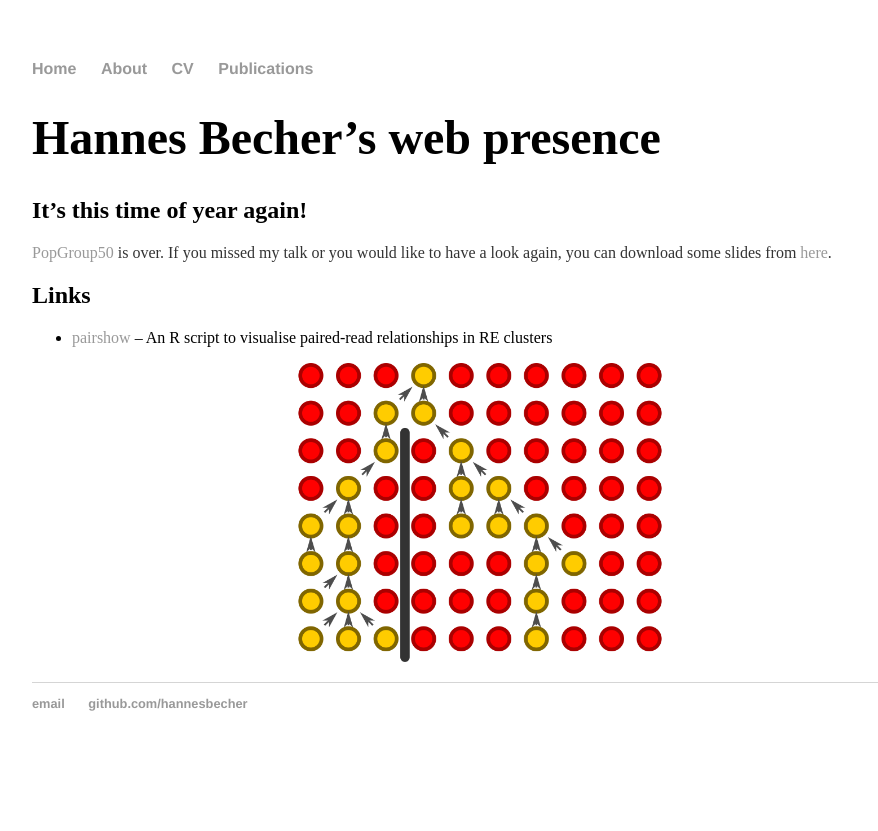
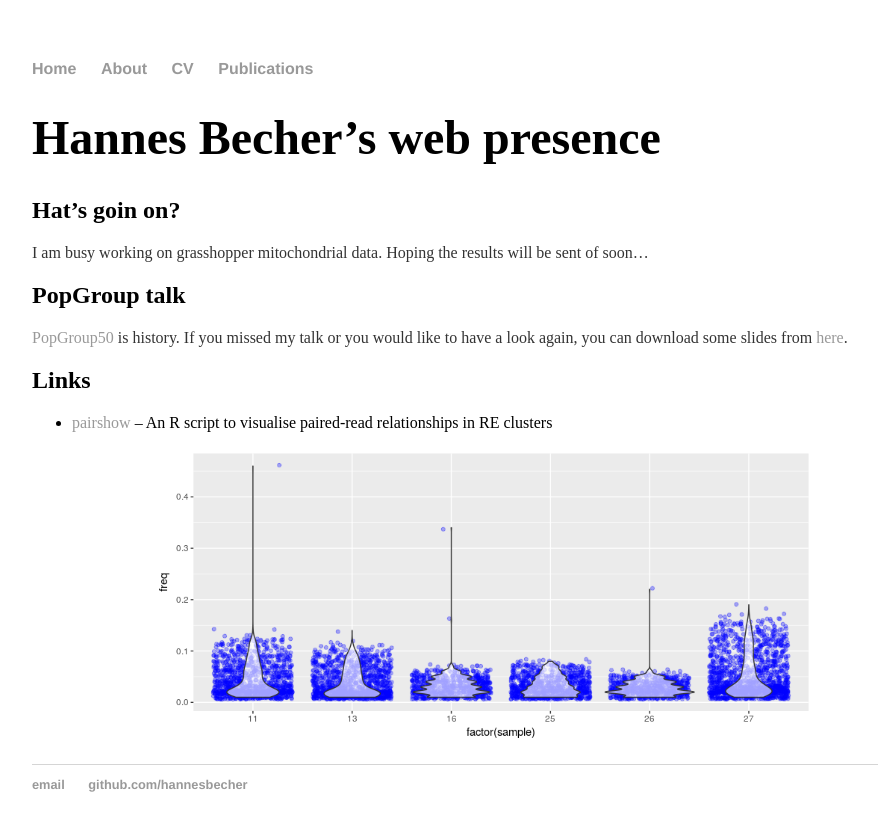
Before and after one commit to hannesbecher/hannesbecher.github.io, a Jekyll site: the page built from index.md, in a window 1280 px wide. Shown: the top 831 px of the page, without its empty margins (160-1038 px from the left). Built offline with Jekyll 4.4.1, drawn with Linux system fonts in a browser that asks for light colours.

Commit message:
Update index.md

```diff
--- a/index.md
+++ b/index.md
@@ -5,10 +5,14 @@ title: Hannes Becher, Doctoral Researcher
 
 # Hannes Becher's web presence
 
-## It's this time of year again!
-[PopGroup50](http://populationgeneticsgroup.org.uk/) is over. If you missed my talk or you would like to have a look again, you can download some slides from [here](misc/PopG_50_public.pdf).
+## Hat's goin on?
+I am busy working on grasshopper mitochondrial data. Hoping the results will be sent of soon...
+
+
+## PopGroup talk
+[PopGroup50](http://populationgeneticsgroup.org.uk/) is history. If you missed my talk or you would like to have a look again, you can download some slides from [here](misc/PopG_50_public.pdf).
 
 ## Links
 * [pairshow](https://github.com/hannesbecher/RE-tools/blob/master/pairshow.R) -- An R script to visualise paired-read relationships in RE clusters
 
-![coal](img/coal.png)
+![freqs](img/freqs.png)
```
